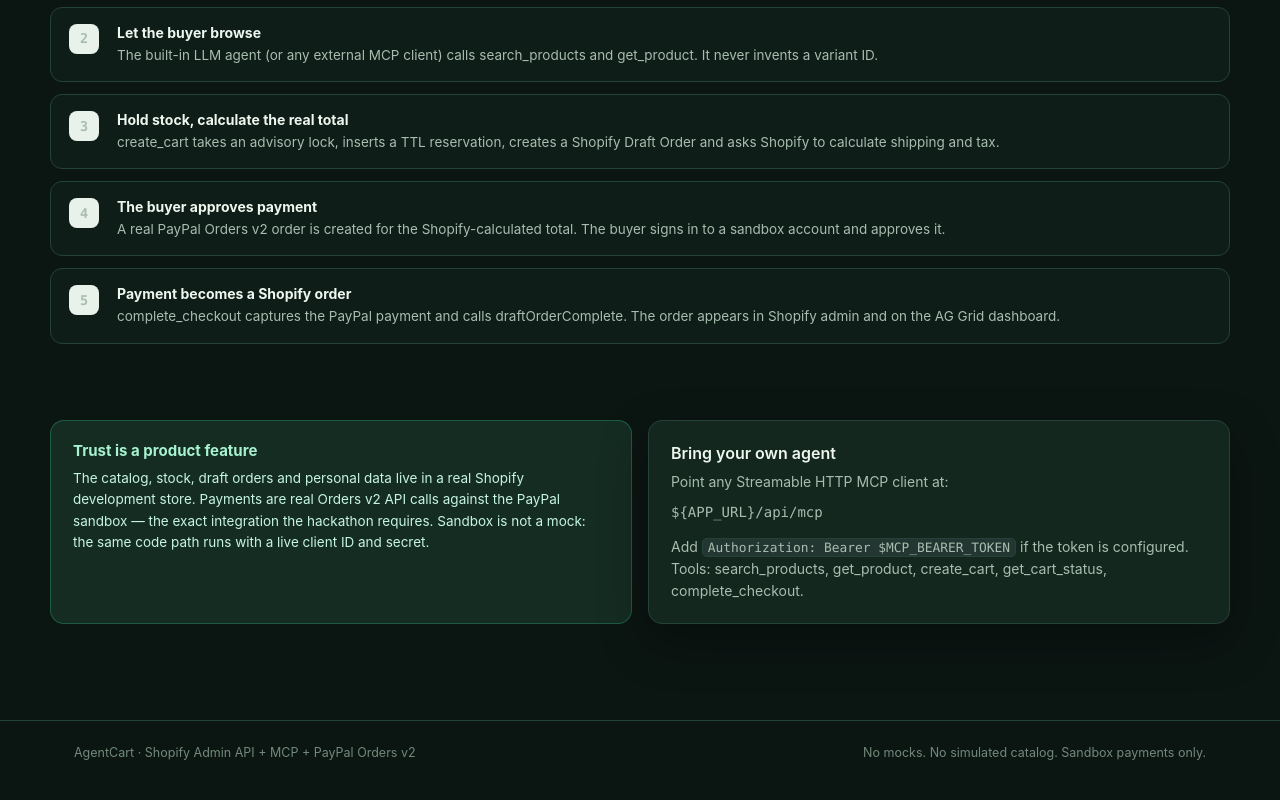
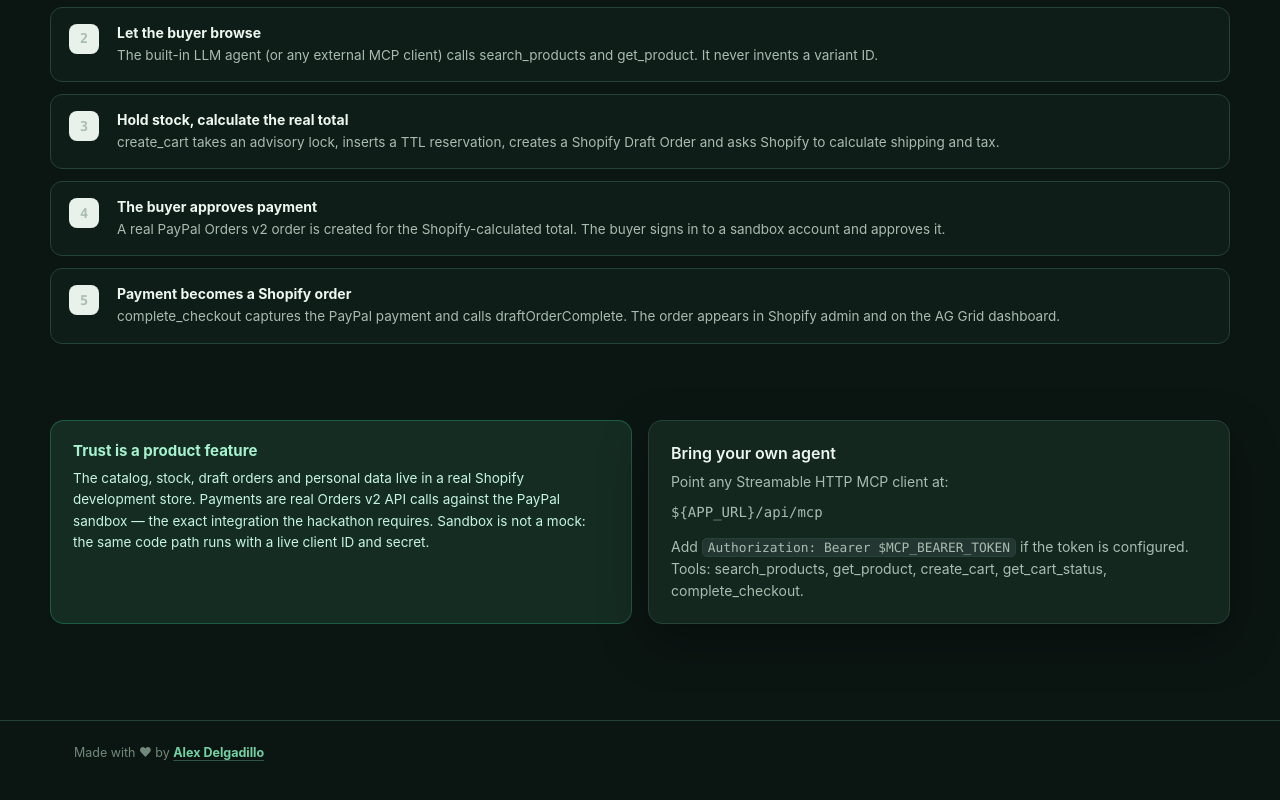
Before and after one commit to alexdelgadillosan/agent-ready-store, a Next.js app: page / in a window 1280 px wide. Shown: the part 1191-1991 px from the top of the page. Built offline with nearby package versions, Linux system fonts and the light colour scheme.

Commit message:
update AgentCart footer credit

```diff
--- a/app/globals.css
+++ b/app/globals.css
@@ -926,6 +926,18 @@ html[data-theme="dark"] .step {
   flex-wrap: wrap;
 }
 
+.footer a {
+  color: var(--accent);
+  font-weight: 700;
+  text-decoration: underline;
+  text-decoration-color: color-mix(in srgb, var(--accent) 35%, transparent);
+  text-underline-offset: 3px;
+}
+
+.footer a:hover {
+  color: var(--text);
+}
+
 code.inline {
   font-family: var(--mono);
   font-size: 0.92em;
--- a/app/layout.tsx
+++ b/app/layout.tsx
@@ -39,10 +39,14 @@ export default function RootLayout({
         <footer className="footer">
           <div className="shell footer-inner">
             <span>
-               AgentCart · Shopify Admin API + MCP + PayPal Orders v2
-            </span>
-            <span>
-              No mocks. No simulated catalog. Sandbox payments only.
+              Made with <span aria-label="love">♥</span> by{" "}
+              <a
+                href="https://alexdelgadillo.dev"
+                target="_blank"
+                rel="noreferrer"
+              >
+                Alex Delgadillo
+              </a>
             </span>
           </div>
         </footer>
```
